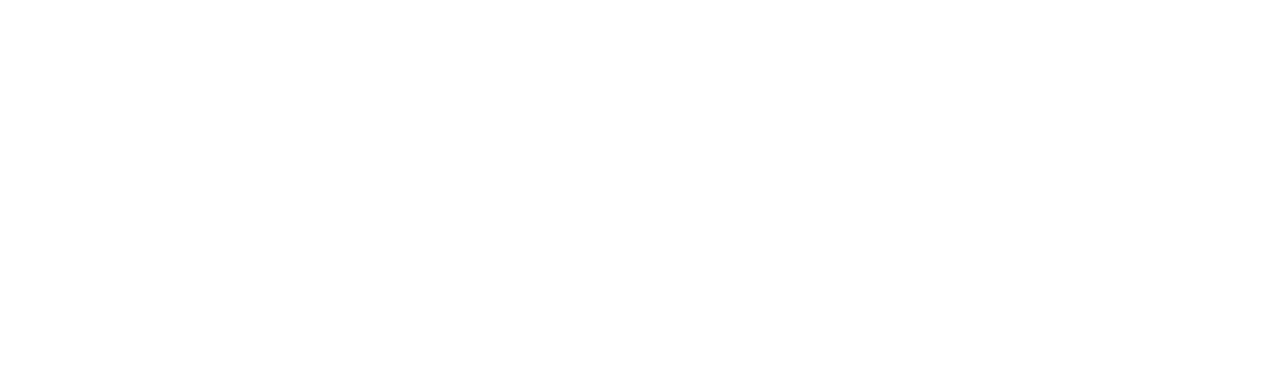
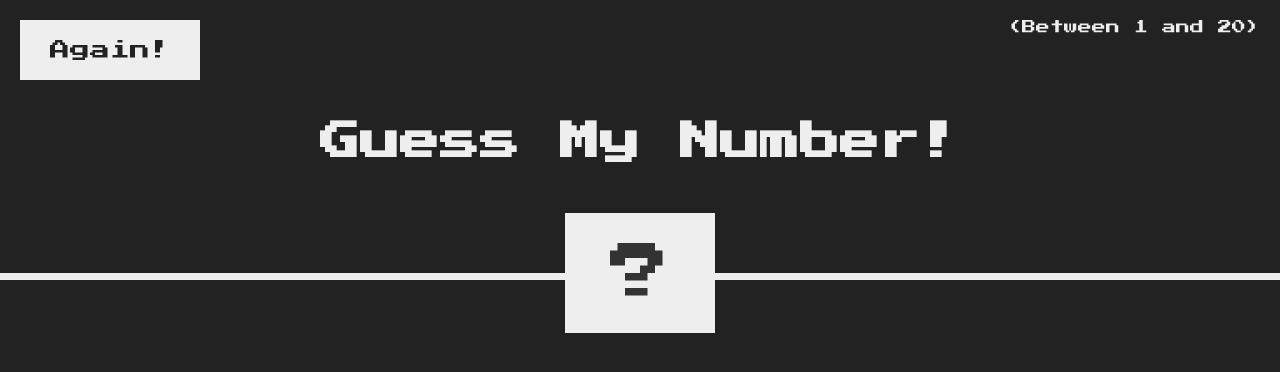
Before and after one commit to vishalparjapat10/GuessMyNumber, a plain HTML site: page index.html in a window 1280 px wide. Drawn offline with Linux system fonts and the light colour scheme.

Commit message:
styling of header completed

```diff
--- a/index.html
+++ b/index.html
@@ -4,9 +4,15 @@
     <meta charset="UTF-8">
     <meta http-equiv="X-UA-Compatible" content="IE=edge">
     <meta name="viewport" content="width=device-width, initial-scale=1.0">
+    <link rel="stylesheet" href="style.css" />
     <title>Guess My Number</title>
 </head>
 <body>
-
+    <header>
+        <h1>Guess My Number!</h1>
+        <p class="between">(Between 1 and 20)</p>
+        <button class="btn again">Again!</button>
+        <div class="number">?</div>
+    </header>
 </body>
 </html>
--- /dev/null
+++ b/style.css
@@ -0,0 +1,73 @@
+@import url('https://fonts.googleapis.com/css?family=Press+Start+2P&display=swap');
+*{
+    margin: 0;
+    padding: 0;
+    box-sizing: inherit;
+}
+
+html{
+    font-size: 62.5%;
+    box-sizing: border-box;
+}
+
+body{
+    font-family: 'Press Start 2P','sans-serif';
+    color: #eee;
+    background-color: #222;
+}
+
+header{
+    position: relative;
+    height: 35vh;
+    border-bottom: 7px solid #eee;
+}
+
+h1 {
+    font-size: 4rem;
+    text-align: center;
+    position: absolute;
+    width: 100%;
+    top: 52%;
+    left: 50%;
+    transform: translate(-50%, -50%);
+  }
+
+  .number {
+    background: #eee;
+    color: #333;
+    font-size: 6rem;
+    width: 15rem;
+    padding: 3rem 0rem;
+    text-align: center;
+    position: absolute;
+    bottom: 0;
+    left: 50%;
+    transform: translate(-50%, 50%);
+  }
+
+  .between {
+    font-size: 1.4rem;
+    position: absolute;
+    top: 2rem;
+    right: 2rem;
+  }
+
+.again {
+    position: absolute;
+    top: 2rem;
+    left: 2rem;
+  }
+
+  .btn {
+    border: none;
+    background-color: #eee;
+    color: #222;
+    font-size: 2rem;
+    font-family: inherit;
+    padding: 2rem 3rem;
+    cursor: pointer;
+  }
+
+  .btn:hover {
+    background-color: #ccc;
+  }
```
